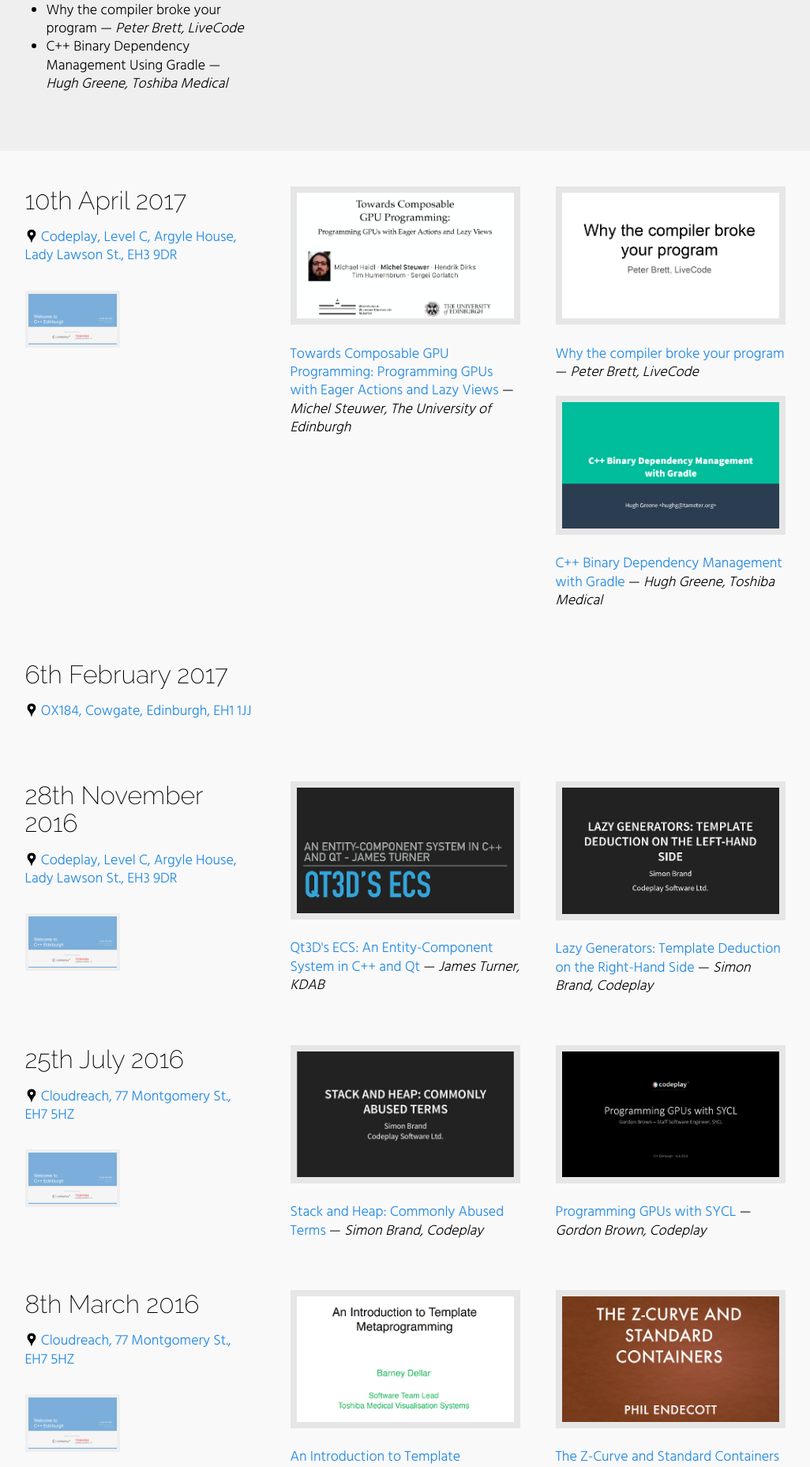
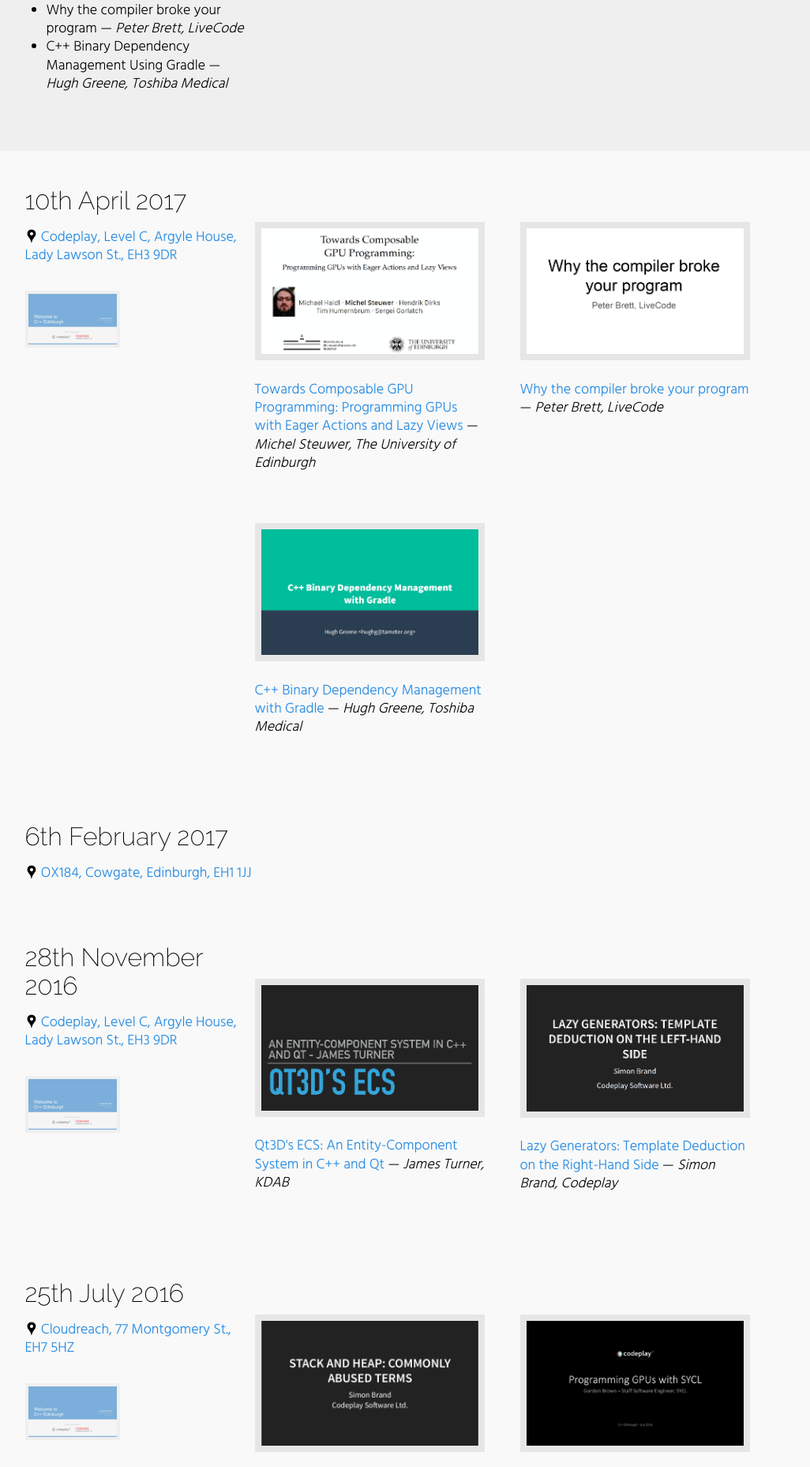
Before and after one commit to sftrabbit/CppEdinburgh, a Jekyll site: the page built from index.html, in a window 1280 px wide. Shown: the part 916-2773 px from the top of the page at 79% size, without its empty margins (127-1153 px from the left). Built offline with Jekyll 4.4.1, drawn with Linux system fonts in a browser that asks for light colours.

Commit message:
Arrange slides in rows

```diff
--- a/index.html
+++ b/index.html
@@ -81,7 +81,11 @@
 					<div class="column-4">
 	{% if event.talks != null %}
 		{% for talk in event.talks %}
-						<div class="column-2">
+			{% assign loopindex = forloop.index0 | modulo: 2 %}
+			{% if loopindex == 0 %}
+						<div class="row">
+			{% endif %}
+							<div class="column-2">
 			{% if talk.url == null %}
 				{% capture talk_url %}/slides/{{ timestamp }}-{{ talk.id }}.pdf{% endcapture %}
 			{% else %}
@@ -94,7 +98,10 @@
 			{% endif %}
 							<a href="{{ talk_url }}"><img class="thumbnail" src="/images/thumbnails/{{ timestamp }}-{{ talk.id }}.png" alt="Slides for {{ talk.title }}"></a>
 							<p><a href="{{ talk_url }}">{{ talk.title }}</a> {{ link }} &mdash; <i>{{ talk.speaker }}</i></p>
+							</div>
+			{% if loopindex == 1 or forloop.last %}
 						</div>
+			{% endif %}
 		{% endfor %}
 	{% endif %}
 					</div>
```
